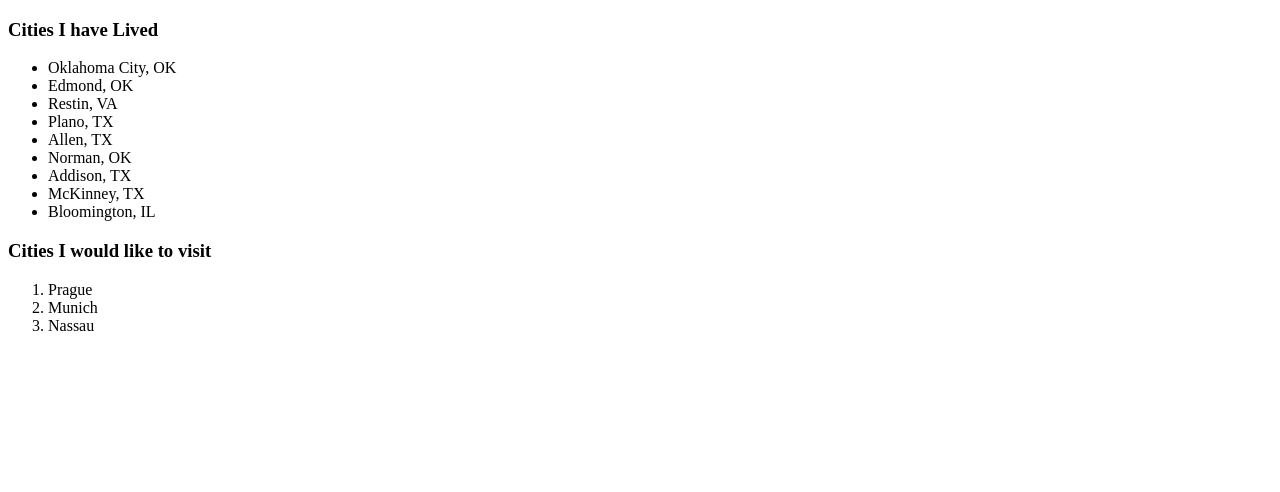
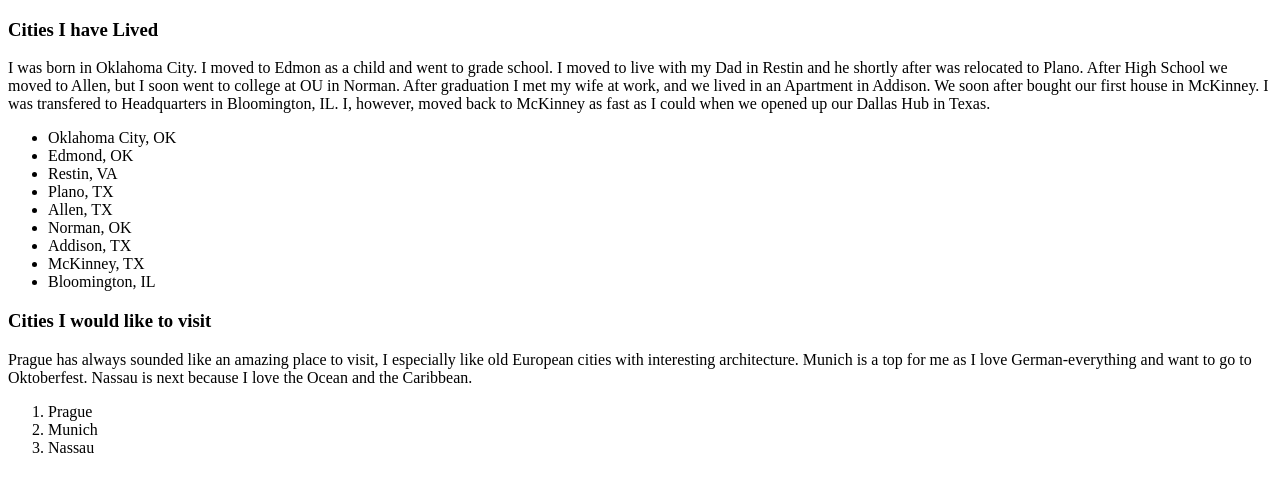
Before and after one commit to ChrisRyan31/statefarm-adt-Chris-Holman-first-website, a plain HTML site: page index.html in a window 1280 px wide. Drawn offline with Linux system fonts and the light colour scheme.

Commit message:
added descriptions to lists

```diff
--- a/index.html
+++ b/index.html
@@ -7,6 +7,13 @@
 
     <body>
         <h3>Cities I have Lived</h3>
+        <p>I was born in Oklahoma City.  I moved to Edmon as a child and went to grade school.
+            I moved to live with my Dad in Restin and he shortly after was relocated to Plano.
+            After High School we moved to Allen, but I soon went to college at OU in Norman.
+            After graduation I met my wife at work, and we lived in an Apartment in Addison.  We soon after
+            bought our first house in McKinney.  I was transfered to Headquarters in Bloomington, IL.  I,
+            however, moved back to McKinney as fast as I could when we opened up our Dallas Hub in Texas.
+        </p>
         <ul>
             <li>Oklahoma City, OK</li>
             <li>Edmond, OK</li>
@@ -19,6 +26,10 @@
             <li>Bloomington, IL</li>
         </ul>
         <h3>Cities I would like to visit</h3>
+        <p>Prague has always sounded like an amazing place to visit, I especially like old European cities with interesting
+            architecture.  Munich is a top for me as I love German-everything and want to go to Oktoberfest.  Nassau is next
+            because I love the Ocean and the Caribbean.
+        </p>
         <ol>
             <li>Prague</li>
             <li>Munich</li>
```
